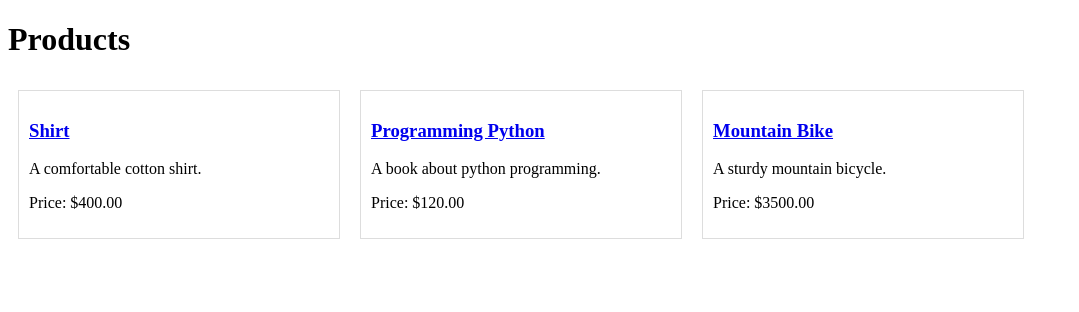
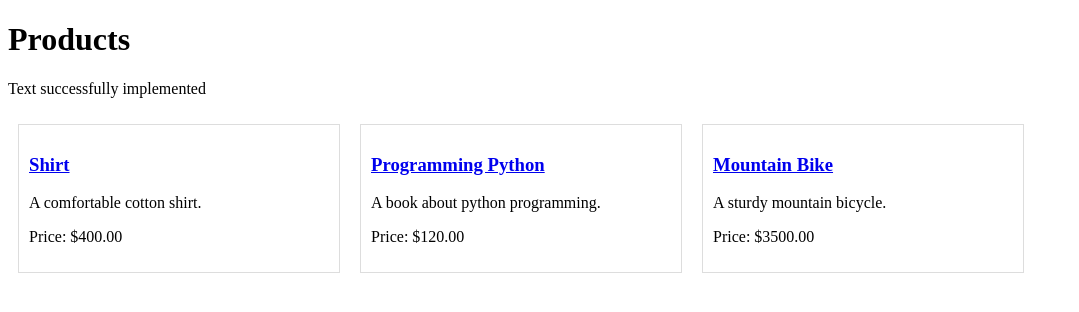
Before and after one commit to Aashish9311/CI-CD-Pipeline-For-Automated-Deployment, a Django app: page / in a window 1280 px wide. Shown: the top 312 px of the page, without its empty margins (0-1079 px from the left). Run offline with Django 5.2, Linux system fonts and the light colour scheme; data comes from the database, SQL or seed files in the repository.

Commit message:
added the wirelessmouse to products and a text message

```diff
--- a/shop/templates/shop/product_list.html
+++ b/shop/templates/shop/product_list.html
@@ -5,6 +5,7 @@
 </head>
 <body>
     <h1>Products</h1>
+    <p>Text successfully implemented</p>
 
     <div style="display: flex; flex-wrap: wrap;">
         {% for product in products %}
```
Also changed, not shown: shop/migrations/0002_auto_20250305_0641.py.
